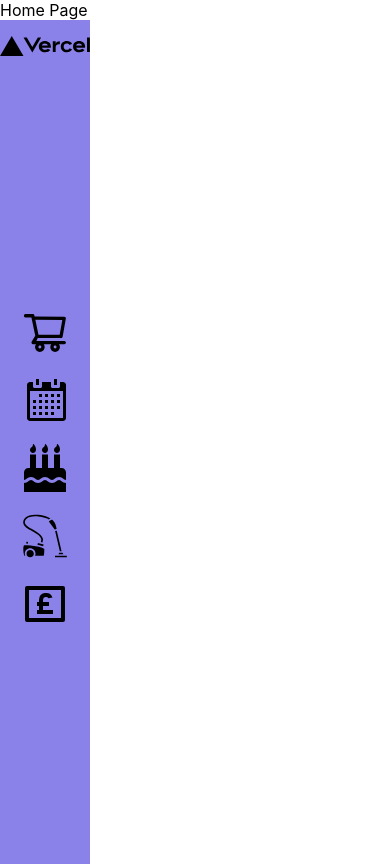
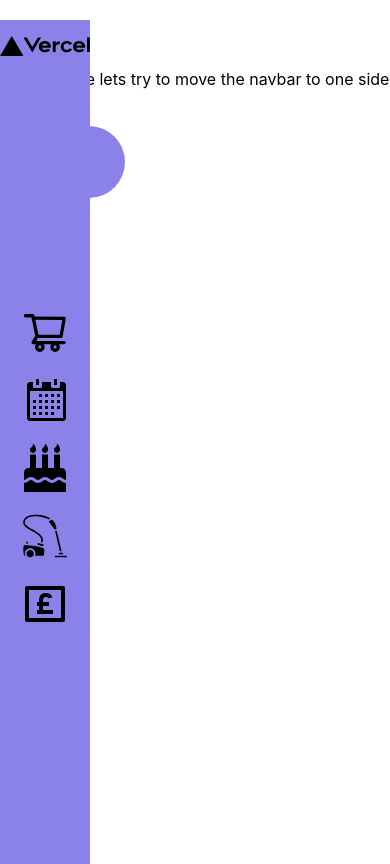
Before and after one commit to SchoolOfCode/final-project_front-end-the-gits, a Next.js app in the folder our-house/: page / in a window 390 px wide. Built offline with nearby package versions, Linux system fonts and the light colour scheme.

Commit message:
Mobile menu button styled

```diff
--- a/our-house/components/Navbar.js
+++ b/our-house/components/Navbar.js
@@ -42,6 +42,7 @@ const Navbar = () => {
           </Link>
         </li>
       </ul>
+      <button className={styles["mobile-menu-button"]}></button>
     </nav>
   );
 };
--- a/our-house/pages/index.js
+++ b/our-house/pages/index.js
@@ -5,8 +5,12 @@ import styles from '../styles/Home.module.css'
 
 export default function Home() {
   return (
-    <div>Home Page
-    <Navbar/>
+    <div>
+      <Navbar/>
+      <div>
+        <h2>HELLO</h2>
+        <p>Hellow there lets try to move the navbar to one side of this text</p>
+      </div>
     </div>
   )
 }
--- a/our-house/styles/NavBar.module.css
+++ b/our-house/styles/NavBar.module.css
@@ -1,4 +1,5 @@
 .navbar {
+    position: absolute;
     background-color: #8A82E8;
     width: 90px;
     display: flex;
@@ -8,8 +9,8 @@
 }
 
 .navbar-logo {
-width: 90px;
-padding-top: 1em;
+    width: 90px;
+    padding-top: 1em;
 }
 
 .navbar-ul {
@@ -22,10 +23,25 @@ padding-top: 1em;
     justify-content: center
 }
 
+.navbar-ul li {
+    padding-top: 1em;
+}
+
+.navbar-ul li a {
+    padding-top: 1em;
+}
+
 .list-icons {
     font-size: 3em;
 }
 
-.navbar-ul li {
-    padding-top:1em;
+.mobile-menu-button {
+    position: absolute;
+    top: 106px;
+    right: -35px;
+    border: none;
+    border-radius: 50%;
+    height: 72px;
+    width: 72px;
+    background-color: #8A82E8;
 }
```
